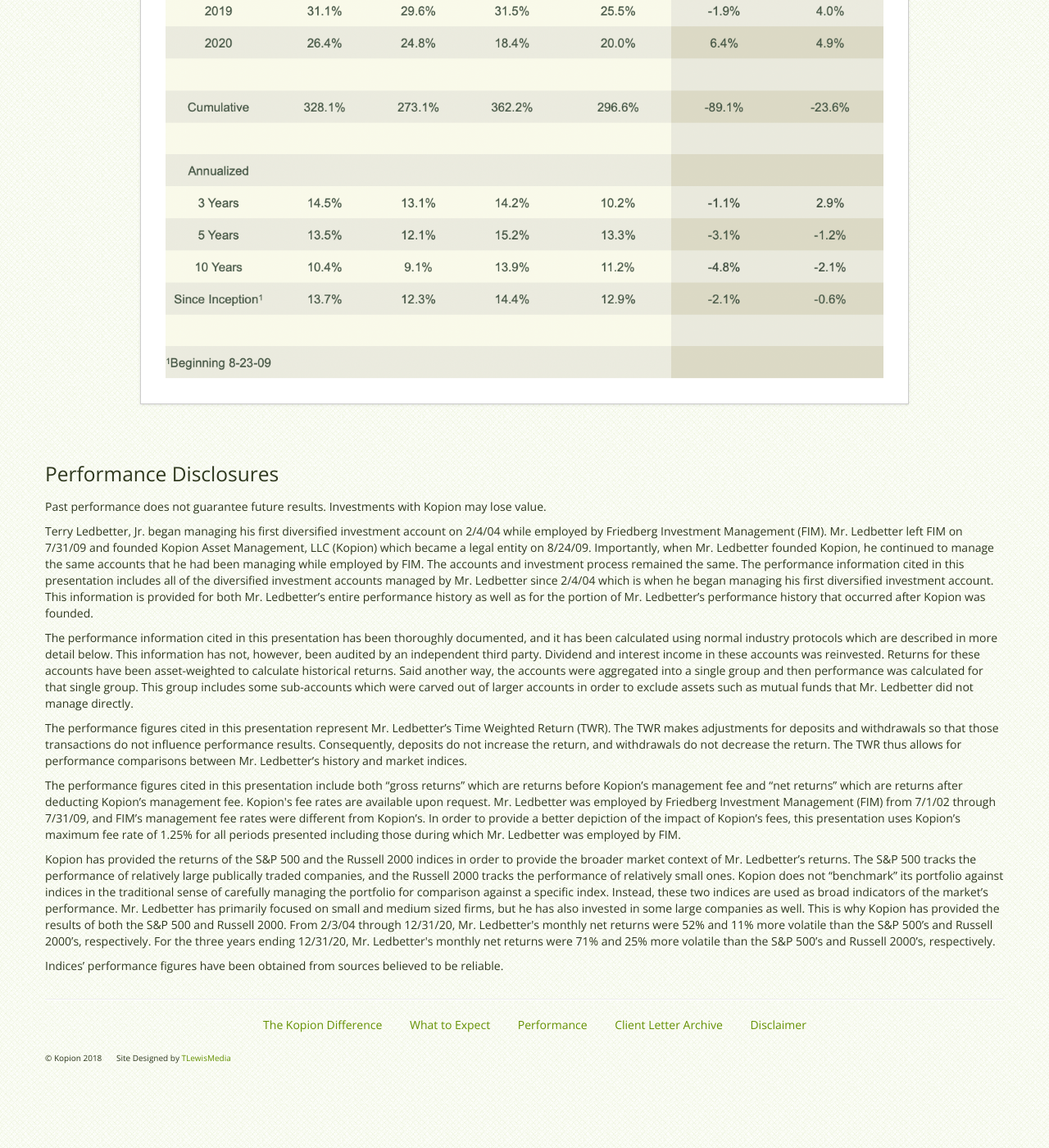
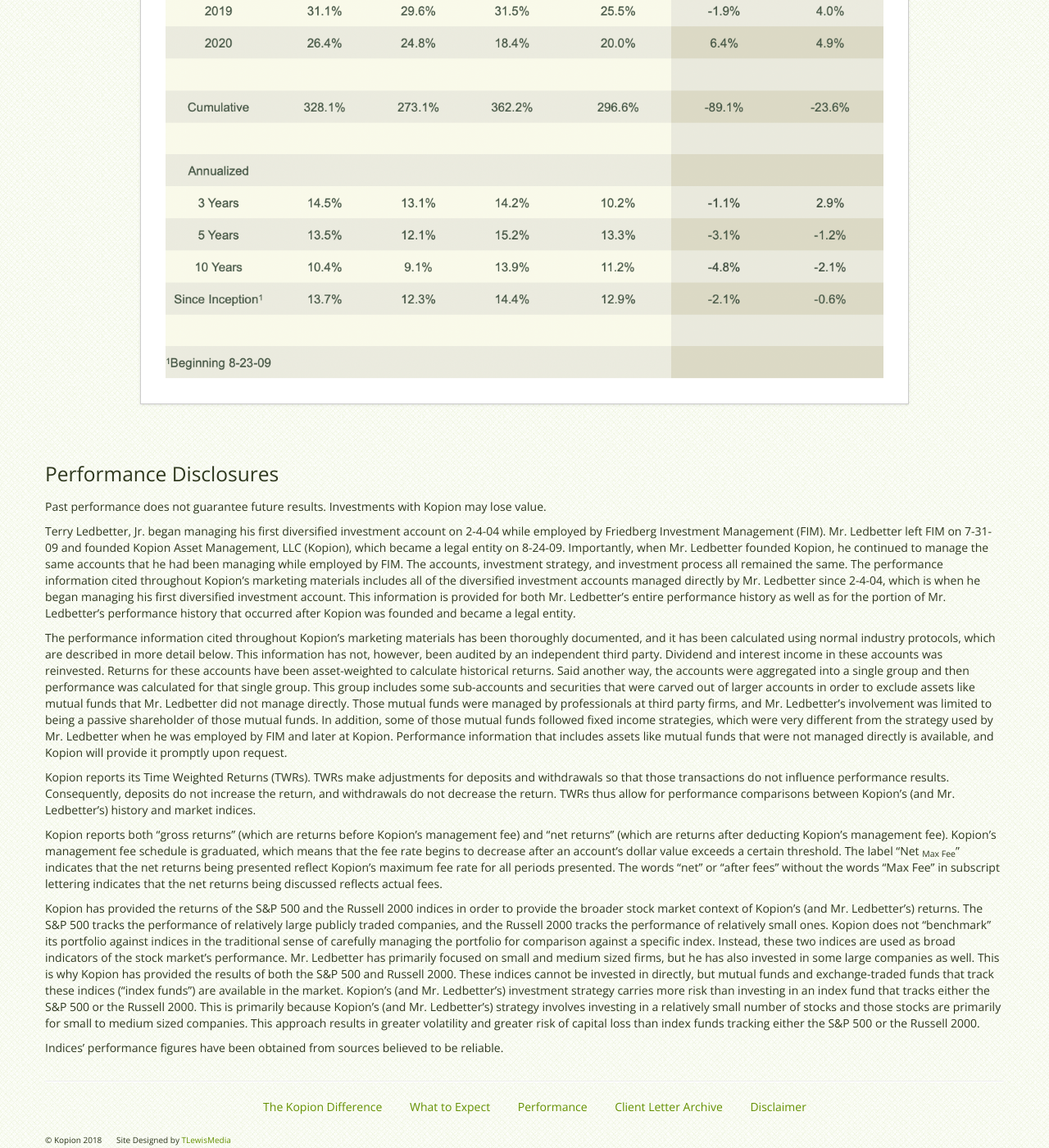
Before and after one commit to tlewismedia/kopion, a Jekyll site: the page built from performance.html, in a window 1280 px wide and 1400 px high, scrolled down 4070 px. Shown: the whole window at 82% size. Built offline with Jekyll 4.4.1, drawn with Linux system fonts in a browser that asks for light colours.

Commit message:
resolving google drive migration, add disclosures to performance page

```diff
--- a/performance.html
+++ b/performance.html
@@ -68,17 +68,17 @@ title: Performance
 
       <p>Past performance does not guarantee future results.  Investments with Kopion may lose value.</p>
 
-      <p>Terry Ledbetter, Jr. began managing his first diversified investment account on 2/4/04 while employed by Friedberg Investment Management (FIM).  Mr. Ledbetter left FIM on 7/31/09 and founded Kopion Asset Management, LLC (Kopion) which became a legal entity on 8/24/09.  Importantly, when Mr. Ledbetter founded Kopion, he continued to manage the same accounts that he had been managing while employed by FIM.  The accounts and investment process remained the same.  The performance information cited in this presentation includes all of the diversified investment accounts managed by Mr. Ledbetter since 2/4/04 which is when he began managing his first diversified investment account.  This information is provided for both Mr. Ledbetter’s entire performance history as well as for the portion of Mr. Ledbetter’s performance history that occurred after Kopion was founded. </p>
+<p>Terry Ledbetter, Jr. began managing his first diversified investment account on 2-4-04 while employed by Friedberg Investment Management (FIM).  Mr. Ledbetter left FIM on 7-31-09 and founded Kopion Asset Management, LLC (Kopion), which became a legal entity on 8-24-09.  Importantly, when Mr. Ledbetter founded Kopion, he continued to manage the same accounts that he had been managing while employed by FIM.  The accounts, investment strategy, and investment process all remained the same.  The performance information cited throughout Kopion’s marketing materials includes all of the diversified investment accounts managed directly by Mr. Ledbetter since 2-4-04, which is when he began managing his first diversified investment account.  This information is provided for both Mr. Ledbetter’s entire performance history as well as for the portion of Mr. Ledbetter’s performance history that occurred after Kopion was founded and became a legal entity.  </p>
 
-      <p>The performance information cited in this presentation has been thoroughly documented, and it has been calculated using normal industry protocols which are described in more detail below.  This information has not, however, been audited by an independent third party. Dividend and interest income in these accounts was reinvested.  Returns for these accounts have been asset-weighted to calculate historical returns.  Said another way, the accounts were aggregated into a single group and then performance was calculated for that single group.  This group includes some sub-accounts which were carved out of larger accounts in order to exclude assets such as mutual funds that Mr. Ledbetter did not manage directly.</p>
+<p>The performance information cited throughout Kopion’s marketing materials has been thoroughly documented, and it has been calculated using normal industry protocols, which are described in more detail below.  This information has not, however, been audited by an independent third party. Dividend and interest income in these accounts was reinvested.  Returns for these accounts have been asset-weighted to calculate historical returns.  Said another way, the accounts were aggregated into a single group and then performance was calculated for that single group.  This group includes some sub-accounts and securities that were carved out of larger accounts in order to exclude assets like mutual funds that Mr. Ledbetter did not manage directly.  Those mutual funds were managed by professionals at third party firms, and Mr. Ledbetter’s involvement was limited to being a passive shareholder of those mutual funds.  In addition, some of those mutual funds followed fixed income strategies, which were very different from the strategy used by Mr. Ledbetter when he was employed by FIM and later at Kopion.  Performance information that includes assets like mutual funds that were not managed directly is available, and Kopion will provide it promptly upon request.</p>
 
-      <p>The performance figures cited in this presentation represent Mr. Ledbetter’s Time Weighted Return (TWR).  The TWR makes adjustments for deposits and withdrawals so that those transactions do not influence performance results. Consequently, deposits do not increase the return, and withdrawals do not decrease the return.  The TWR thus allows for performance comparisons between Mr. Ledbetter’s history and market indices. </p>
+<p>Kopion reports its Time Weighted Returns (TWRs).  TWRs make adjustments for deposits and withdrawals so that those transactions do not influence performance results. Consequently, deposits do not increase the return, and withdrawals do not decrease the return.  TWRs thus allow for performance comparisons between Kopion’s (and Mr. Ledbetter’s) history and market indices. </p>
 
-      <p>The performance figures cited in this presentation include both “gross returns” which are returns before Kopion’s management fee and “net returns” which are returns after deducting Kopion’s management fee.  Kopion's fee rates are available upon request.  Mr. Ledbetter was employed by Friedberg Investment Management (FIM) from 7/1/02 through 7/31/09, and FIM’s management fee rates  were different from Kopion’s.  In order to provide a better depiction of the impact of Kopion’s fees,  this presentation uses Kopion’s maximum fee rate of 1.25% for all periods presented including those during which Mr. Ledbetter was employed by FIM.</p>
+<p>Kopion reports both “gross returns” (which are returns before Kopion’s management fee) and “net returns” (which are returns after deducting Kopion’s management fee).  Kopion’s management fee schedule is graduated, which means that the fee rate begins to decrease after an account’s dollar value exceeds a certain threshold.  The label “Net <sub>Max Fee</sub>” indicates that the net returns being presented reflect Kopion’s maximum fee rate for all periods presented.  The words “net” or “after fees” without the words “Max Fee” in subscript lettering indicates that the net returns being discussed reflects actual fees. </p>
 
-      <p>Kopion has provided the returns of the S&P 500 and the Russell 2000 indices in order to provide the broader market context of Mr. Ledbetter’s returns.  The S&P 500 tracks the performance of relatively large publically traded companies, and the Russell 2000 tracks the performance of relatively small ones.  Kopion does not “benchmark” its portfolio against indices in the traditional sense of carefully managing the portfolio for comparison against a specific index.  Instead, these two indices are used as broad indicators of the market’s performance.  Mr. Ledbetter has primarily focused on small and medium sized firms, but he has also invested in some large companies as well.  This is why Kopion has provided the results of both the S&P 500 and Russell 2000.  From 2/3/04 through 12/31/20, Mr. Ledbetter's monthly net returns were 52% and 11% more volatile than the S&P 500’s and Russell 2000’s, respectively.  For the three years ending 12/31/20, Mr. Ledbetter's monthly net returns were 71% and 25% more volatile than the S&P 500’s and Russell 2000’s, respectively.</p>
+<p>Kopion has provided the returns of the S&P 500 and the Russell 2000 indices in order to provide the broader stock market context of Kopion’s (and Mr. Ledbetter’s) returns.  The S&P 500 tracks the performance of relatively large publicly traded companies, and the Russell 2000 tracks the performance of relatively small ones.  Kopion does not “benchmark” its portfolio against indices in the traditional sense of carefully managing the portfolio for comparison against a specific index.  Instead, these two indices are used as broad indicators of the stock market’s performance.  Mr. Ledbetter has primarily focused on small and medium sized firms, but he has also invested in some large companies as well.  This is why Kopion has provided the results of both the S&P 500 and Russell 2000.  These indices cannot be invested in directly, but mutual funds and exchange-traded funds that track these indices (“index funds”) are available in the market. Kopion’s (and Mr. Ledbetter’s) investment strategy carries more risk than investing in an index fund that tracks either the S&P 500 or the Russell 2000.  This is primarily because Kopion’s (and Mr. Ledbetter’s) strategy involves investing in a relatively small number of stocks and those stocks are primarily for small to medium sized companies.  This approach results in greater volatility and greater risk of capital loss than index funds tracking either the S&P 500 or the Russell 2000.</p>
 
-      <p>Indices’ performance figures have been obtained from sources believed to be reliable.</p>
+<p>Indices’ performance figures have been obtained from sources believed to be reliable.</p>
     </div>
   </div><!--end row -->
 </div>
```
